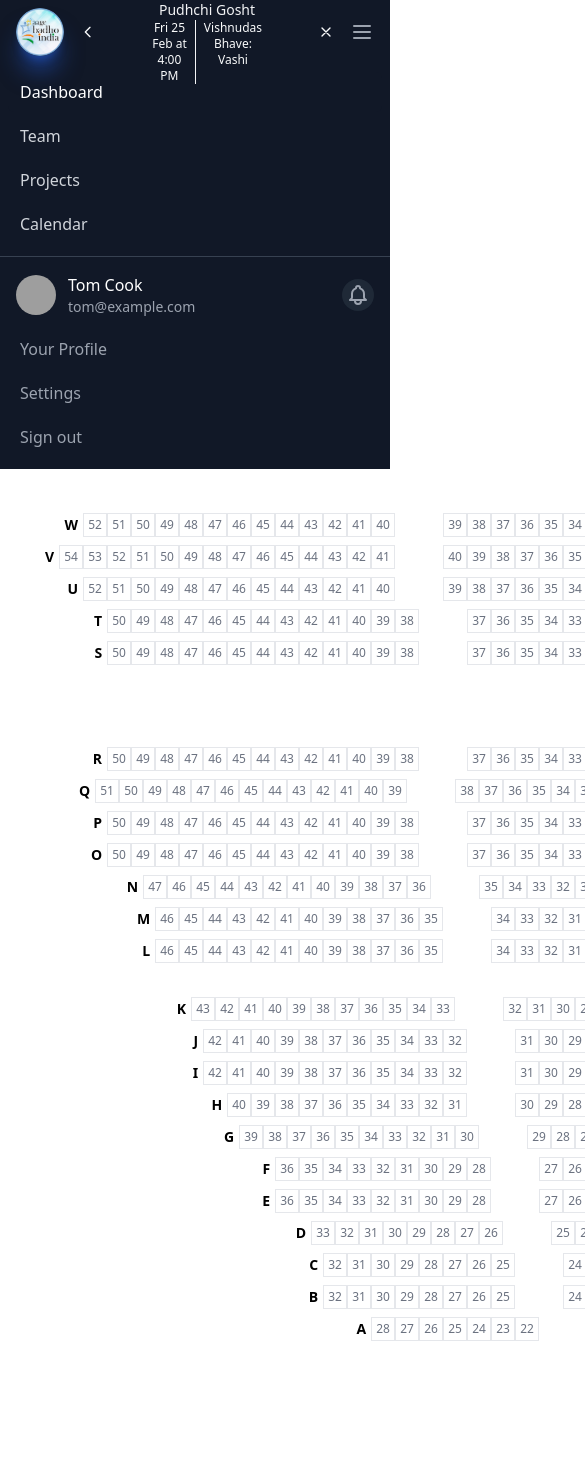
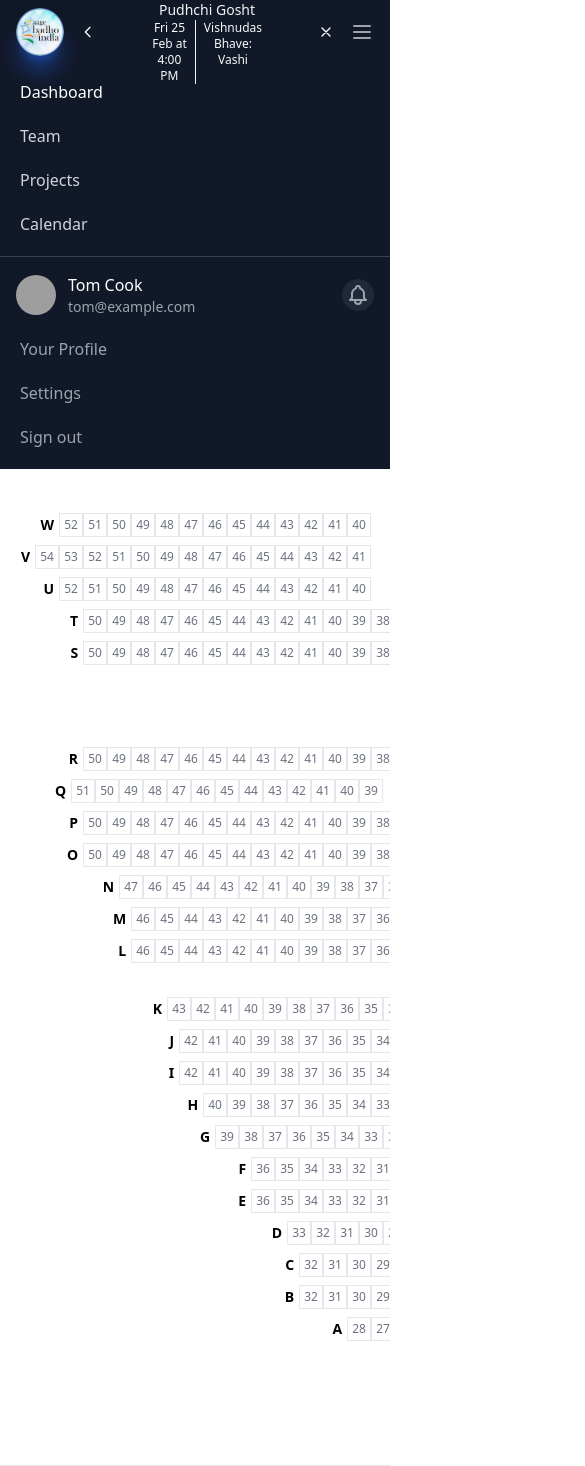
Before and after one commit to tush241191/react-tailwind, a React (Create React App) app: page /theater/vishnudas-bhave-vashi in a window 390 px wide. Shown: the top 1466 px of the page, 585 px wide, since content can reach past the window. Before the commit the page ends 1385 px from the top, so only its background shows below. Built offline with nearby package versions, Linux system fonts and the light colour scheme; grey boxes are pictures that could not be loaded.

Commit message:
responsive theater layout

```diff
--- a/src/views/theaters/VishnudasBhaveVashi.js
+++ b/src/views/theaters/VishnudasBhaveVashi.js
@@ -432,8 +432,11 @@ const VishnudasBhaveVashi = () => {
   }
   return (
     <>
-      <div className="w-fit mx-auto overflow-x-auto px-10">
-        <table className="w-full my-10 flex flex-col-reverse items-center">
+      <div className="max-w-screen-2xl mx-auto flex flex-col overflow-hidden">
+        <div className="-my-2 overflow-x-auto sm:-mx-6 lg:-mx-8">
+          <div className="py-2 align-middle inline-block min-w-full sm:px-6 lg:px-8">
+            <div className="shadow overflow-hidden border-b border-gray-200 sm:rounded-lg">
+              <table className="min-w-full w-full my-10 flex flex-col-reverse items-center overflow-auto px-4">
                 {rows.map((row, index) => (
                   <>
                     {row.name == "empty" ? (
@@ -448,7 +451,9 @@ const VishnudasBhaveVashi = () => {
                           <td>&nbsp;</td>
                         </tr>
                         <tr className="w-full">
-                    <td className="w-full flex items-center justify-center text-sm font-semibold uppercase">Balcony</td>
+                          <td className="w-full flex items-center justify-center text-sm font-semibold uppercase">
+                            Balcony
+                          </td>
                         </tr>
                         <tr>
                           <td>&nbsp;</td>
@@ -456,7 +461,9 @@ const VishnudasBhaveVashi = () => {
                       </>
                     ) : (
                       <tr className="flex items-center flex-row-reverse py-1">
-                  <td className="text-sm mx-1 font-semibold">{row.name}</td>
+                        <td className="text-sm mx-1 font-semibold">
+                          {row.name}
+                        </td>
                         {[...Array(row.size)].map((e, i) => (
                           <>
                             {checkSpace(i, row.space)}
@@ -465,12 +472,18 @@ const VishnudasBhaveVashi = () => {
                             </td>
                           </>
                         ))}
-                  <td className="text-sm mx-1 font-semibold">{row.name}</td>
+                        <td className="text-sm mx-1 font-semibold">
+                          {row.name}
+                        </td>
                       </tr>
                     )}
                   </>
                 ))}
               </table>
+              <div className="h-10 w-full max-w-md mx-auto text-sm font-medium border flex items-center justify-center mb-10">STAGE</div>
+            </div>
+          </div>
+        </div>
       </div>
     </>
   );
```
Lines whose indentation alone changed are shown as unchanged.
